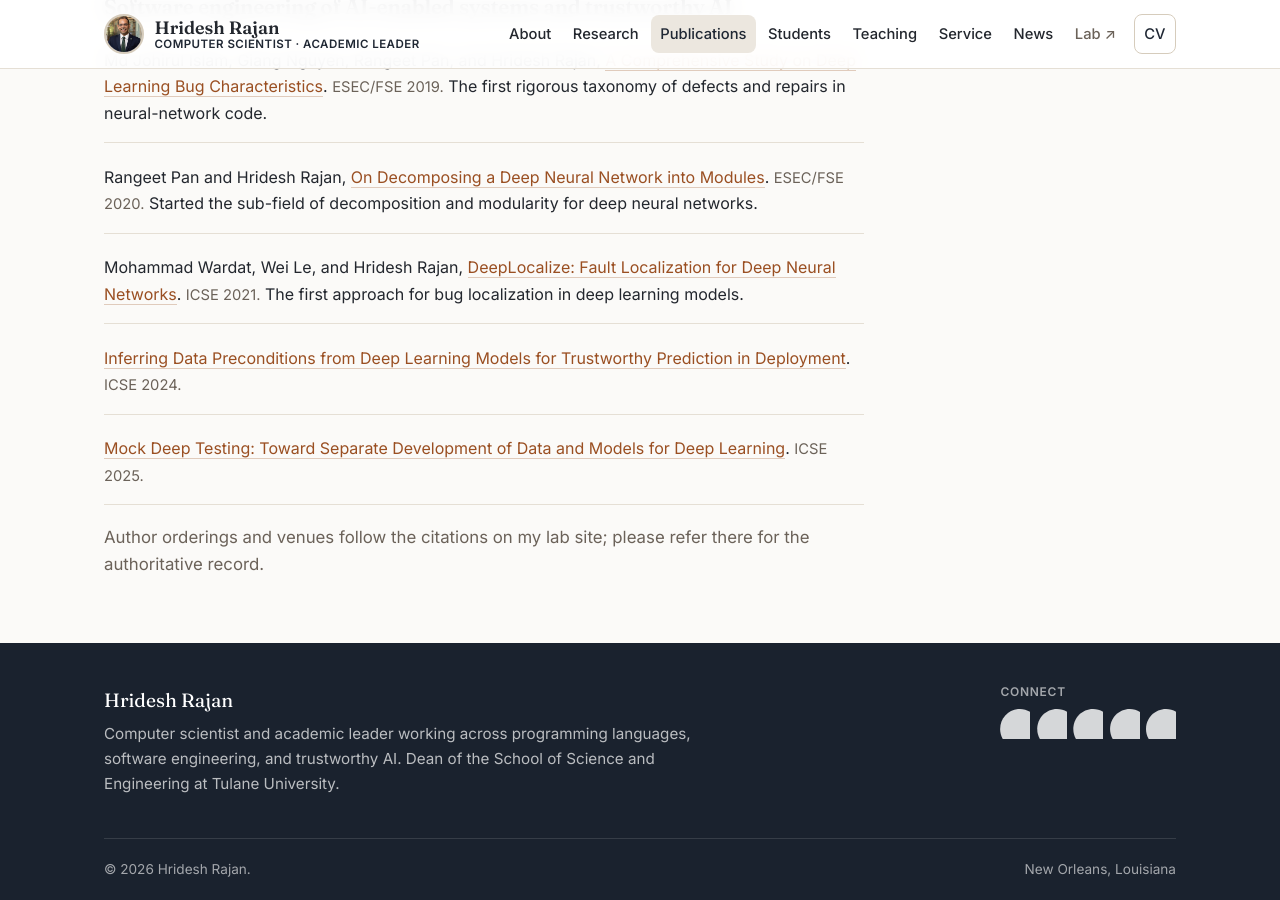
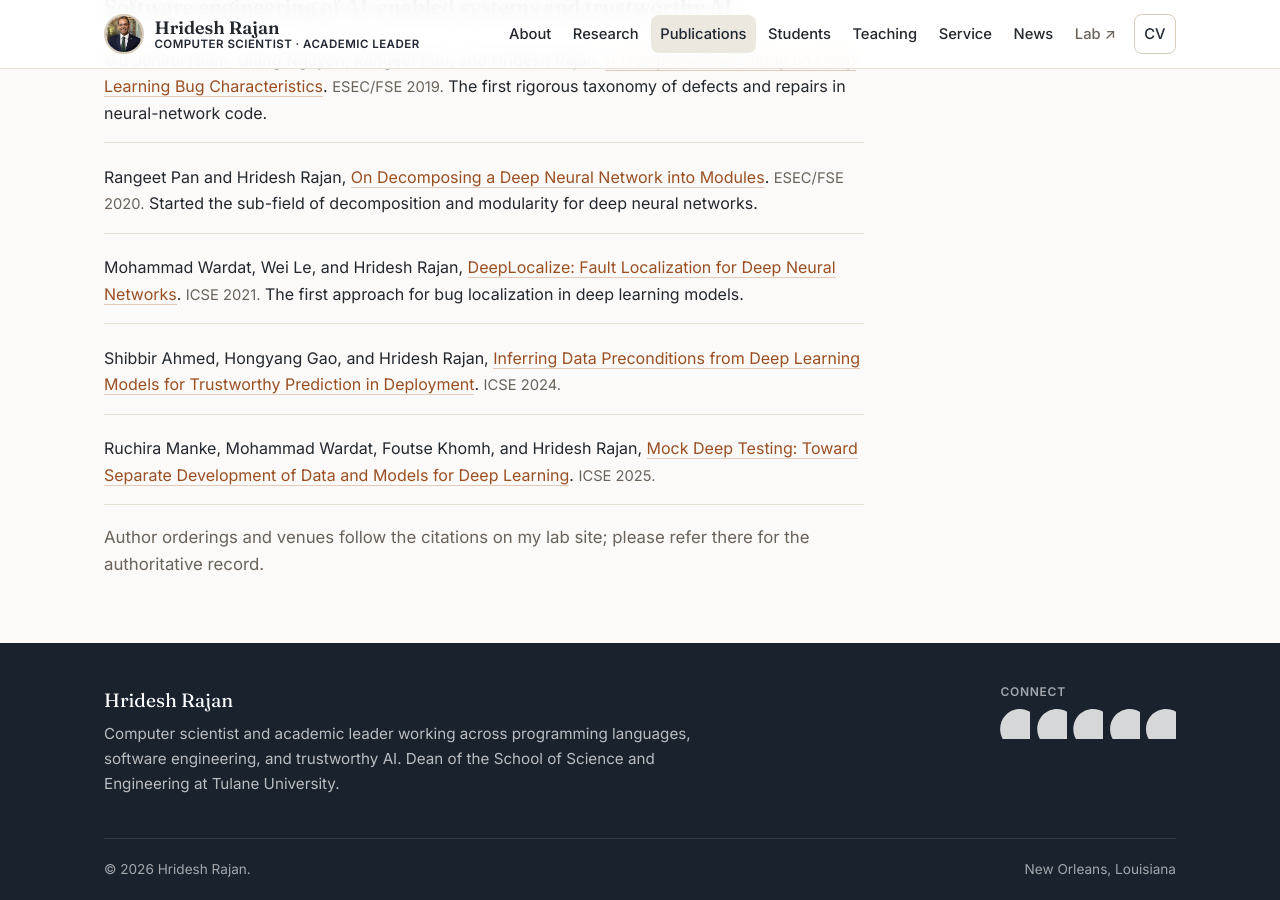
Before and after one commit to hridesh/hridesh.github.io, a Jekyll site: the page built from publications.md, in a window 1280 px wide and 900 px high, scrolled down 881 px. Built offline with Jekyll 4.4.1, drawn with Linux system fonts in a browser that asks for light colours.

Commit message:
Add authors to ICSE 2024 (DeepInfer) and ICSE 2025 (Mock Deep Testing) entries

```diff
--- a/publications.md
+++ b/publications.md
@@ -31,8 +31,8 @@ permalink: /publications/
   <li>Md Johirul Islam, Giang Nguyen, Rangeet Pan, and Hridesh Rajan, <a href="https://dl.acm.org/doi/10.1145/3338906.3338955">A Comprehensive Study on Deep Learning Bug Characteristics</a>. <span class="venue">ESEC/FSE 2019.</span> The first rigorous taxonomy of defects and repairs in neural-network code.</li>
   <li>Rangeet Pan and Hridesh Rajan, <a href="https://dl.acm.org/doi/10.1145/3368089.3409668">On Decomposing a Deep Neural Network into Modules</a>. <span class="venue">ESEC/FSE 2020.</span> Started the sub-field of decomposition and modularity for deep neural networks.</li>
   <li>Mohammad Wardat, Wei Le, and Hridesh Rajan, <a href="https://dl.acm.org/doi/10.1109/ICSE43902.2021.00034">DeepLocalize: Fault Localization for Deep Neural Networks</a>. <span class="venue">ICSE 2021.</span> The first approach for bug localization in deep learning models.</li>
-  <li><a href="https://dl.acm.org/doi/10.1145/3597503.3623333">Inferring Data Preconditions from Deep Learning Models for Trustworthy Prediction in Deployment</a>. <span class="venue">ICSE 2024.</span></li>
-  <li><a href="https://dl.acm.org/doi/10.1109/ICSE55347.2025.00220">Mock Deep Testing: Toward Separate Development of Data and Models for Deep Learning</a>. <span class="venue">ICSE 2025.</span></li>
+  <li>Shibbir Ahmed, Hongyang Gao, and Hridesh Rajan, <a href="https://dl.acm.org/doi/10.1145/3597503.3623333">Inferring Data Preconditions from Deep Learning Models for Trustworthy Prediction in Deployment</a>. <span class="venue">ICSE 2024.</span></li>
+  <li>Ruchira Manke, Mohammad Wardat, Foutse Khomh, and Hridesh Rajan, <a href="https://dl.acm.org/doi/10.1109/ICSE55347.2025.00220">Mock Deep Testing: Toward Separate Development of Data and Models for Deep Learning</a>. <span class="venue">ICSE 2025.</span></li>
 </ul>
 
 <p class="muted">Author orderings and venues follow the citations on my lab site; please refer there for the authoritative record.</p>
```
